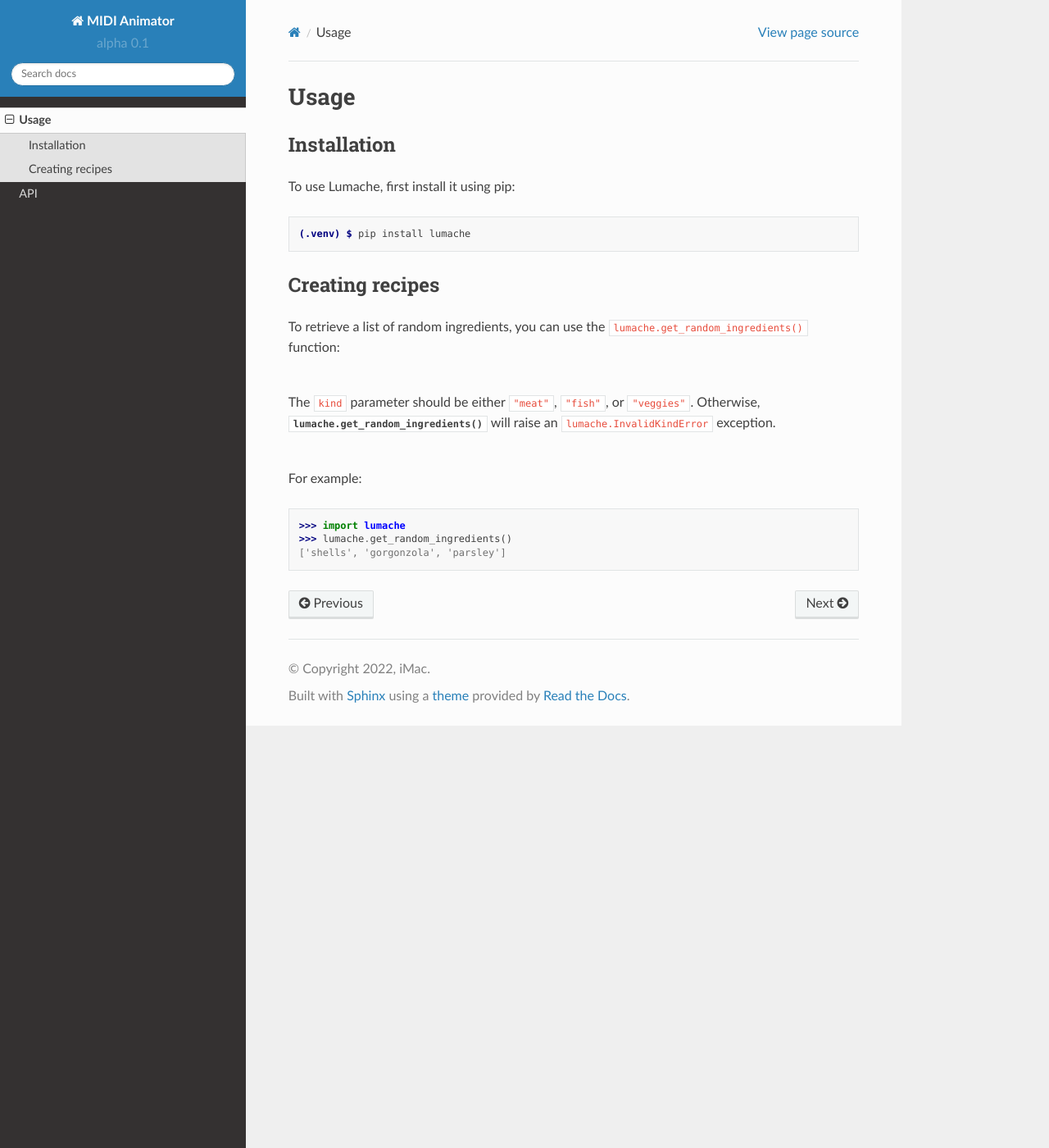
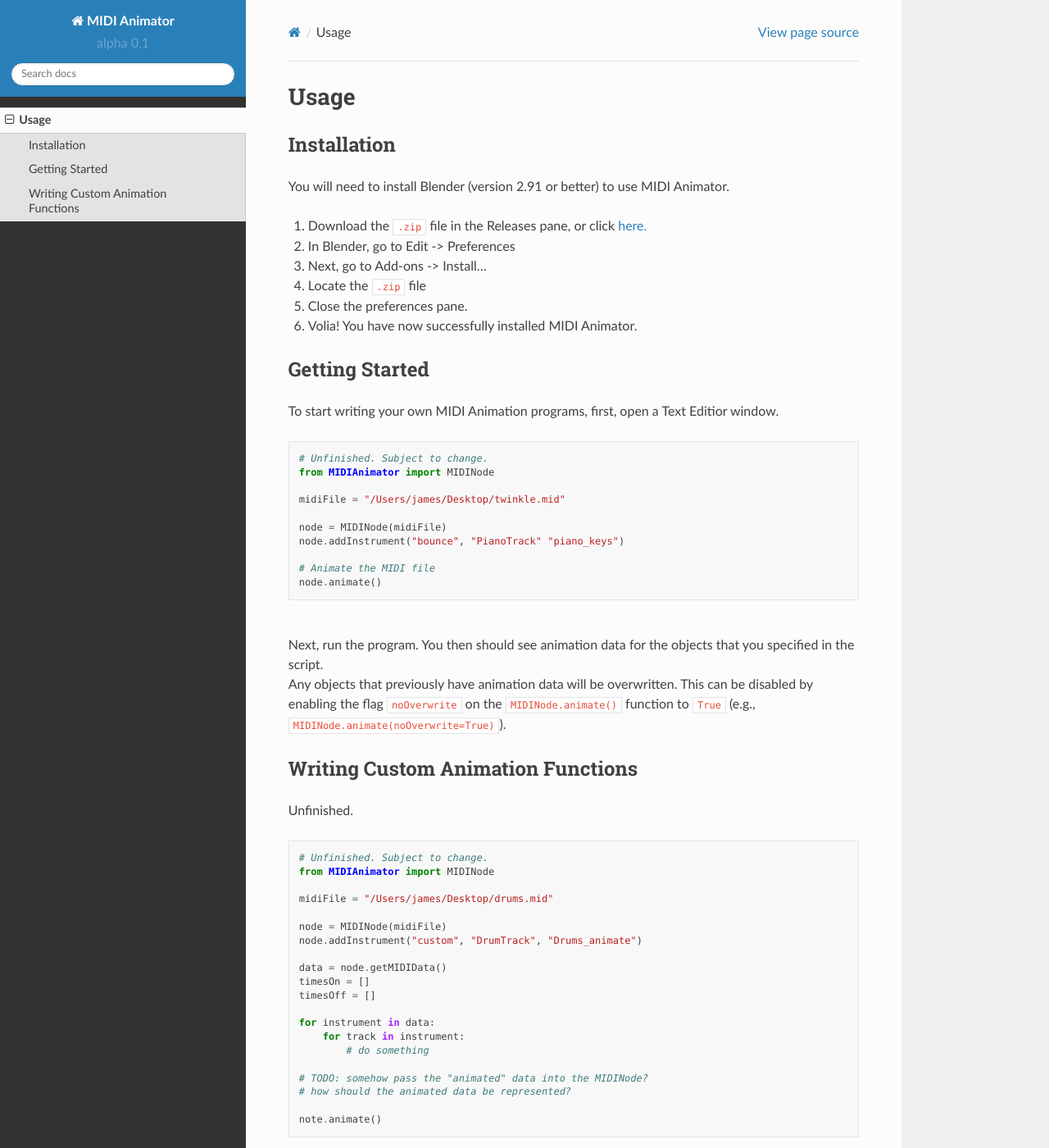
Before and after one commit to jamesa08/MIDIAnimatorDocs, a Sphinx documentation site: the page built from docs/source/usage.md, in a window 1280 px wide and 1400 px high. Shown: the whole window at 82% size. Built offline with Sphinx 7.4.7 and the Read the Docs theme 2.0.0, drawn with Linux system fonts in a browser that asks for light colours; pages that are not in the unit, such as notebooks, are missing from menus.

Commit message:
add relavant information

````diff
--- a/docs/source/api.md
+++ /dev/null
@@ -1,3 +0,0 @@
-# API
-
-test
--- a/docs/source/usage.md
+++ b/docs/source/usage.md
@@ -4,29 +4,61 @@
 
 ## Installation
 
-To use Lumache, first install it using pip:
+You will need to install Blender (version 2.91 or better) to use MIDI Animator.
 
-```console
-(.venv) $ pip install lumache
+1. Download the `.zip` file in the Releases pane, or click [here.](https://github.com/imacj/MIDIAnimator/releases)
+2. In Blender, go to Edit -> Preferences
+3. Next, go to Add-ons -> Install...
+4. Locate the `.zip` file
+5. Close the preferences pane.
+6. Volia! You have now successfully installed MIDI Animator.
+
+(getting_started)=
+
+## Getting Started
+
+To start writing your own MIDI Animation programs, first, open a Text Editior window.
+
+```py
+# Unfinished. Subject to change.
+from MIDIAnimator import MIDINode
+
+midiFile = "/Users/james/Desktop/twinkle.mid"
+
+node = MIDINode(midiFile)
+node.addInstrument("bounce", "PianoTrack" "piano_keys")
+
+# Animate the MIDI file
+node.animate()
 ```
-
-## Creating recipes
-
-To retrieve a list of random ingredients,
-you can use the `lumache.get_random_ingredients()` function:
-
 <br>
 
-The `kind` parameter should be either `"meat"`, `"fish"`,
-or `"veggies"`. Otherwise, {py:func}`lumache.get_random_ingredients`
-will raise an `lumache.InvalidKindError` exception.
+Next, run the program. You then should see animation data for the objects that you specified in the script.<br>
+Any objects that previously have animation data will be overwritten. This can be disabled by enabling the flag `noOverwrite` on the `MIDINode.animate()` function to `True` (e.g., `MIDINode.animate(noOverwrite=True)`).
 
-<br>
+## Writing Custom Animation Functions
 
-For example:
+Unfinished.
 
 ```py
->>> import lumache
->>> lumache.get_random_ingredients()
-['shells', 'gorgonzola', 'parsley']
+# Unfinished. Subject to change.
+from MIDIAnimator import MIDINode
+
+midiFile = "/Users/james/Desktop/drums.mid"
+
+node = MIDINode(midiFile)
+node.addInstrument("custom", "DrumTrack", "Drums_animate")
+
+data = node.getMIDIData()
+timesOn = []
+timesOff = []
+
+for instrument in data:
+    for track in instrument:
+        # do something
+
+# TODO: somehow pass the "animated" data into the MIDINode?
+# how should the animated data be represented?
+
+note.animate()
 ```
````
Also changed, not shown: docs/source/index.md (+1 -1 lines).
